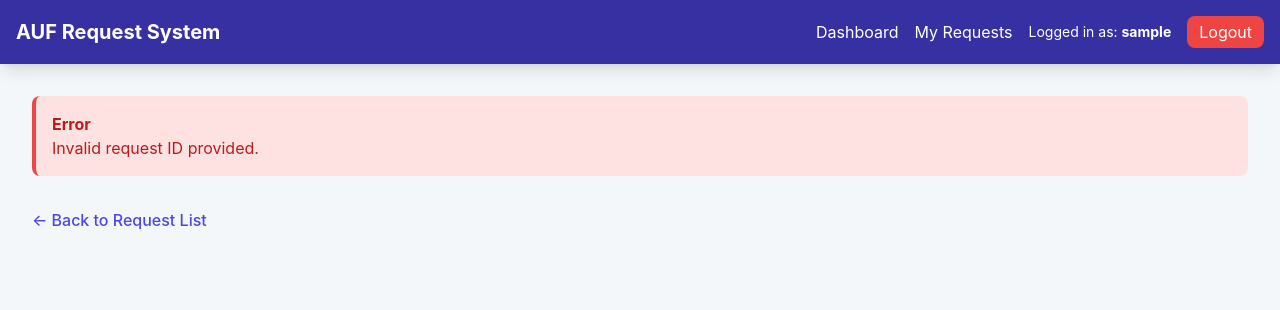
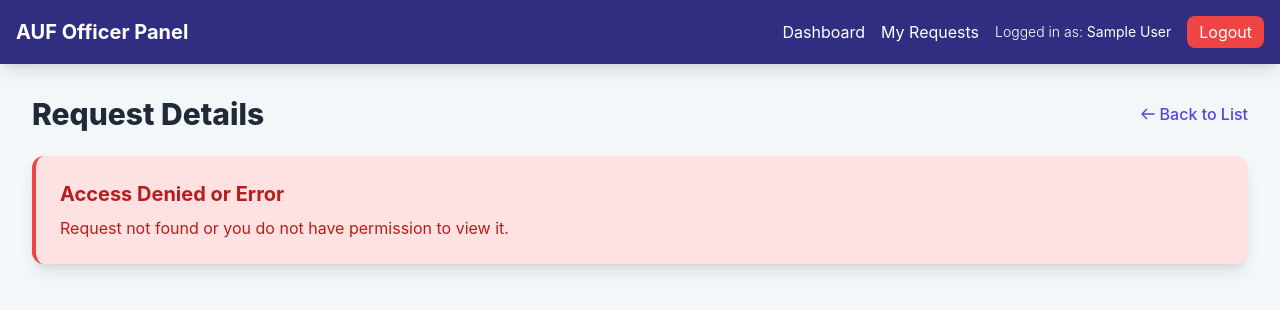
Before and after one commit to KurtSarmiento/auf-requests-system, a PHP site: page /request_details.php in a window 1280 px wide. Shown: the top 310 px of the page. Run offline with PHP 8.4, Linux system fonts and the light colour scheme; the visitor is signed in with stand-in values (Sample User, id 1); data that the repository does not hold is empty; some libraries are stand-ins or nearby versions.

Commit message:
Refactor request details page to enhance security checks, improve error handling, and update status display. Implement role-based access for officers and refine SQL queries for better data retrieval.

```diff
--- a/request_details.php
+++ b/request_details.php
@@ -2,45 +2,47 @@
 // Initialize the session
 session_start();
 
-// Check if the user is logged in. If not, redirect to login page.
+// Check if the user is logged in
 if (!isset($_SESSION["loggedin"]) || $_SESSION["loggedin"] !== true) {
     header("location: login.php");
     exit;
 }
 
-// Include database connection
 require_once "db_config.php";
 
-// Get user and organization info from session
-$current_org_id = $_SESSION["org_id"];
-$request_id = $_GET['id'] ?? null;
+// Get the request ID from the URL
+$request_id = isset($_GET['id']) ? (int)$_GET['id'] : 0;
 $request = null;
+$error_message = "";
 
-// Function to determine CSS class for status pill (copied from request_list.php)
+// Security check: Only officers from the submitting organization can view the request.
+// Signatories (Adviser, Dean, etc.) use admin_review.php.
+$is_officer = $_SESSION["role"] === 'Officer';
+$org_id = $_SESSION["org_id"];
+
+// Function to determine CSS class for status pill
 function get_status_class($status) {
     switch ($status) {
         case 'Approved':
             return 'bg-green-100 text-green-800 border-green-500';
         case 'Rejected':
             return 'bg-red-100 text-red-800 border-red-500';
-        case 'Under Review':
+        case 'Awaiting AFO Approval':
             return 'bg-yellow-100 text-yellow-800 border-yellow-500';
+        case 'Budget Available':
+            return 'bg-purple-100 text-purple-800 border-purple-500 font-bold';
         case 'Pending':
         default:
             return 'bg-blue-100 text-blue-800 border-blue-500';
     }
 }
 
-// Check if an ID was provided and is numeric
-if (!is_numeric($request_id) || $request_id <= 0) {
-    $error_message = "Invalid request ID provided.";
-} else {
-    // Prepare the SQL statement to fetch the specific request
-    // IMPORTANT: We join with users to ensure the request belongs to the user's organization for security.
+// Prepare the SQL query to select all request details
+// We select all the new status columns and join with users and organizations
 $sql = "
     SELECT
         r.*,
-            u.full_name AS submitted_by,
+        u.full_name AS submitted_by_name,
         o.org_name
     FROM
         requests r
@@ -49,14 +51,21 @@ if (!is_numeric($request_id) || $request_id <= 0) {
     JOIN
         organizations o ON u.org_id = o.org_id
     WHERE
-            r.request_id = ? AND u.org_id = ?
+        r.request_id = ?
 ";
 
+// If the user is an Officer, we must enforce that they can only see requests from their own organization.
+if ($is_officer) {
+    $sql .= " AND u.org_id = ?";
+}
+
 if ($stmt = mysqli_prepare($link, $sql)) {
-        // Bind parameters: integer (request_id), integer (org_id)
-        mysqli_stmt_bind_param($stmt, "ii", $param_request_id, $param_org_id);
-        $param_request_id = $request_id;
-        $param_org_id = $current_org_id;
+    if ($is_officer) {
+        mysqli_stmt_bind_param($stmt, "ii", $request_id, $org_id); // 'i' for request_id, 'i' for org_id
+    } else {
+        // If it's an admin (who might access this page by mistake), only bind request_id
+        mysqli_stmt_bind_param($stmt, "i", $request_id);
+    }
 
     if (mysqli_stmt_execute($stmt)) {
         $result = mysqli_stmt_get_result($stmt);
@@ -66,16 +75,22 @@ if (!is_numeric($request_id) || $request_id <= 0) {
             $error_message = "Request not found or you do not have permission to view it.";
         }
     } else {
-            $error_message = "Oops! Something went wrong with the database query.";
+        $error_message = "Database execution error: " . mysqli_error($link);
     }
+
     mysqli_stmt_close($stmt);
 } else {
-        $error_message = "Database preparation error.";
-    }
+    $error_message = "Database statement preparation error: " . mysqli_error($link);
 }
 
 // Close connection
 mysqli_close($link);
+
+// Stop execution if request not found
+if (!$request && !$error_message) {
+    $error_message = "Invalid request ID.";
+}
+
 ?>
 
 <!DOCTYPE html>
@@ -83,114 +98,165 @@ mysqli_close($link);
 <head>
     <meta charset="UTF-8">
     <meta name="viewport" content="width=device-width, initial-scale=1.0">
-    <title>Request Details | AUF System</title>
+    <title><?php echo $request ? 'Request #' . htmlspecialchars($request['request_id']) : 'Request Not Found'; ?> | AUF System</title>
     <!-- Tailwind CSS CDN -->
     <script src="https://cdn.tailwindcss.com"></script>
     <style>
         body { font-family: 'Inter', sans-serif; background-color: #f4f7f9; }
-        .detail-label { font-weight: 600; color: #4b5563; } /* gray-700 */
-        .detail-value { color: #1f2937; } /* gray-800 */
+        .status-pill {
+            padding: 4px 10px;
+            border-radius: 9999px;
+            font-size: 0.75rem;
+            font-weight: 600;
+            border: 1px solid;
+            display: inline-block;
+        }
+        .info-box {
+            padding: 1.5rem;
+            border-radius: 0.75rem;
+            background-color: #ffffff;
+            box-shadow: 0 4px 6px -1px rgba(0, 0, 0, 0.1), 0 2px 4px -2px rgba(0, 0, 0, 0.1);
+        }
     </style>
 </head>
 <body class="min-h-screen">
 
     <!-- Navigation Bar -->
-    <div class="bg-indigo-800 text-white p-4 shadow-lg flex justify-between items-center">
-        <h1 class="text-xl font-bold">AUF Request System</h1>
+    <div class="bg-indigo-900 text-white p-4 shadow-lg flex justify-between items-center">
+        <h1 class="text-xl font-bold">AUF Officer Panel</h1>
         <div class="flex items-center space-x-4">
             <a href="dashboard.php" class="hover:text-indigo-200 transition duration-150">Dashboard</a>
             <a href="request_list.php" class="hover:text-indigo-200 transition duration-150">My Requests</a>
-            <span class="text-sm">Logged in as: <b><?php echo htmlspecialchars($_SESSION["username"]); ?></b></span>
+            <span class="text-sm font-light">
+                Logged in as: <b><?php echo htmlspecialchars($_SESSION["full_name"]); ?></b>
+            </span>
             <a href="logout.php" class="bg-red-500 hover:bg-red-600 text-white px-3 py-1 rounded-lg transition duration-150">Logout</a>
         </div>
     </div>
 
     <div class="container mx-auto p-4 sm:p-8">
-
-        <?php if (isset($error_message)): ?>
-            <!-- Error Message Display -->
-            <div class="bg-red-100 border-l-4 border-red-500 text-red-700 p-4 mb-8 rounded-lg" role="alert">
-                <p class="font-bold">Error</p>
-                <p><?php echo $error_message; ?></p>
-            </div>
-            <a href="request_list.php" class="inline-block text-indigo-600 hover:text-indigo-800 font-medium">
-                &larr; Back to Request List
-            </a>
-
-        <?php elseif ($request): ?>
-            <div class="flex justify-between items-center mb-6 border-b pb-4">
+        <div class="flex justify-between items-center mb-6">
             <h2 class="text-3xl font-extrabold text-gray-800">
-                    Request #<?php echo htmlspecialchars($request['request_id']); ?>: <?php echo htmlspecialchars($request['title']); ?>
+                <?php echo $request ? 'Request #' . htmlspecialchars($request['request_id']) . ': ' . htmlspecialchars($request['title']) : 'Request Details'; ?>
             </h2>
-                <a href="request_list.php" class="inline-flex items-center text-indigo-600 hover:text-indigo-800 font-medium transition duration-150">
-                    <!-- Arrow left icon -->
-                    <svg xmlns="http://www.w3.org/2000/svg" class="h-4 w-4 mr-1" fill="none" viewBox="0 0 24 24" stroke="currentColor">
-                        <path stroke-linecap="round" stroke-linejoin="round" stroke-width="2" d="M10 19l-7-7m0 0l7-7m-7 7h18" />
-                    </svg>
+            <a href="request_list.php" class="text-indigo-600 hover:text-indigo-800 transition duration-150 font-medium flex items-center">
+                <svg class="w-4 h-4 mr-1" fill="none" stroke="currentColor" viewBox="0 0 24 24" xmlns="http://www.w3.org/2000/svg"><path stroke-linecap="round" stroke-linejoin="round" stroke-width="2" d="M10 19l-7-7m0 0l7-7m-7 7h18"></path></svg>
                 Back to List
             </a>
         </div>
 
-            <!-- Main Request Details Grid -->
-            <div class="bg-white p-6 md:p-10 rounded-xl shadow-2xl mb-8">
-                <h3 class="text-xl font-bold text-gray-800 border-b pb-3 mb-5">Summary</h3>
+        <?php if ($error_message): ?>
+            <div class="bg-red-100 border-l-4 border-red-500 text-red-700 p-6 mb-8 rounded-xl shadow-lg">
+                <p class="font-bold text-xl">Access Denied or Error</p>
+                <p class="mt-2"><?php echo $error_message; ?></p>
+            </div>
+        <?php else: ?>
 
-                <div class="grid grid-cols-1 md:grid-cols-3 gap-6">
-                    <!-- Status -->
-                    <div class="p-4 rounded-lg border-2 <?php echo get_status_class($request['status']); ?>">
-                        <p class="text-sm detail-label">Current Status</p>
-                        <p class="text-2xl font-bold mt-1"><?php echo htmlspecialchars($request['status']); ?></p>
+            <!-- Summary Section -->
+            <div class="grid grid-cols-1 lg:grid-cols-3 gap-6 mb-8">
+
+                <!-- Status Box (Where the error was) -->
+                <div class="info-box border-l-4 border-blue-500 bg-blue-50/70">
+                    <p class="text-sm font-medium text-gray-500 mb-2">Current Final Status</p>
+                    <?php
+                        // ** FIX APPLIED: Using 'final_status' key instead of 'status' **
+                        $final_status = htmlspecialchars($request['final_status']);
+                    ?>
+                    <div class="text-2xl font-bold text-gray-800">
+                        <span class="status-pill <?php echo get_status_class($final_status); ?>">
+                            <?php echo $final_status; ?>
+                        </span>
+                    </div>
                 </div>
 
-                    <!-- Type -->
-                    <div class="p-4 bg-gray-50 rounded-lg">
-                        <p class="text-sm detail-label">Request Type</p>
-                        <p class="text-lg detail-value font-medium"><?php echo htmlspecialchars($request['type']); ?></p>
+                <!-- Type Box -->
+                <div class="info-box">
+                    <p class="text-sm font-medium text-gray-500 mb-2">Request Type</p>
+                    <p class="text-xl font-bold text-gray-800"><?php echo htmlspecialchars($request['type']); ?></p>
                 </div>
 
-                    <!-- Date Submitted -->
-                    <div class="p-4 bg-gray-50 rounded-lg">
-                        <p class="text-sm detail-label">Date Submitted</p>
-                        <p class="text-lg detail-value font-medium"><?php echo date('M d, Y H:i:s', strtotime($request['date_submitted'])); ?></p>
+                <!-- Date Submitted Box -->
+                <div class="info-box">
+                    <p class="text-sm font-medium text-gray-500 mb-2">Date Submitted</p>
+                    <p class="text-xl font-bold text-gray-800">
+                        <?php echo date('M d, Y H:i:s', strtotime($request['date_submitted'])); ?>
+                    </p>
+                </div>
             </div>
 
-                    <!-- Organization -->
-                    <div class="p-4 bg-gray-50 rounded-lg">
-                        <p class="text-sm detail-label">Organization</p>
-                        <p class="text-lg detail-value font-medium"><?php echo htmlspecialchars($request['org_name']); ?></p>
+            <div class="grid grid-cols-1 lg:grid-cols-3 gap-6 mb-8">
+                <!-- Organization Box -->
+                <div class="info-box">
+                    <p class="text-sm font-medium text-gray-500 mb-2">Organization</p>
+                    <p class="text-xl font-bold text-gray-800"><?php echo htmlspecialchars($request['org_name']); ?></p>
                 </div>
 
-                    <!-- Submitted By -->
-                    <div class="p-4 bg-gray-50 rounded-lg">
-                        <p class="text-sm detail-label">Submitted By</p>
-                        <p class="text-lg detail-value font-medium"><?php echo htmlspecialchars($request['submitted_by']); ?></p>
+                <!-- Submitted By Box -->
+                <div class="info-box">
+                    <p class="text-sm font-medium text-gray-500 mb-2">Submitted By</p>
+                    <p class="text-xl font-bold text-gray-800"><?php echo htmlspecialchars($request['submitted_by_name']); ?></p>
                 </div>
 
-                    <!-- Amount -->
-                    <div class="p-4 bg-gray-50 rounded-lg">
-                        <p class="text-sm detail-label">Requested/Liquidated Amount</p>
-                        <p class="text-lg detail-value font-medium">
-                            <?php echo $request['amount'] !== NULL ? '₱' . number_format($request['amount'], 2) : 'N/A'; ?>
+                <!-- Amount Box -->
+                <div class="info-box">
+                    <p class="text-sm font-medium text-gray-500 mb-2">Requested Amount</p>
+                    <p class="text-xl font-bold text-indigo-700">
+                        ₱<?php echo number_format($request['amount'], 2); ?>
                     </p>
+                </div>
+            </div>
+
+            <!-- Description and Approval Status -->
+            <div class="grid grid-cols-1 lg:grid-cols-3 gap-6">
+
+                <!-- Description -->
+                <div class="lg:col-span-2 info-box h-full">
+                    <h3 class="text-xl font-semibold text-gray-800 mb-4 border-b pb-2">Detailed Justification</h3>
+                    <p class="text-gray-700 whitespace-pre-wrap"><?php echo htmlspecialchars($request['description']); ?></p>
+                </div>
+
+                <!-- Approval Stages -->
+                <div class="info-box border-l-4 border-gray-300 bg-gray-50">
+                    <h3 class="text-xl font-semibold text-gray-800 mb-4 border-b pb-2">Approval Flow</h3>
+                    <div class="space-y-3">
+                        <?php
+                        $signatories = [
+                            'Adviser' => 'adviser_status',
+                            'Dean' => 'dean_status',
+                            'OSAFA Head' => 'osafa_status',
+                            'AFO Head' => 'afo_status'
+                        ];
+
+                        foreach ($signatories as $role_name => $col_name):
+                            $status = htmlspecialchars($request[$col_name]);
+                        ?>
+                            <div class="flex justify-between items-center text-sm">
+                                <p class="font-medium text-gray-700"><?php echo $role_name; ?></p>
+                                <span class="status-pill <?php echo get_status_class($status); ?>">
+                                    <?php echo $status; ?>
+                                </span>
+                            </div>
+                        <?php endforeach; ?>
+
+                        <div class="pt-4 border-t border-gray-200">
+                            <p class="font-semibold text-gray-800 mb-2">Budget Availability</p>
+                            <?php
+                                // Displaying notification status here
+                                $notification_status = htmlspecialchars($request['notification_status']);
+                            ?>
+                            <span class="status-pill text-sm <?php echo get_status_class($notification_status); ?>">
+                                <?php echo $notification_status; ?>
+                            </span>
                         </div>
                     </div>
                 </div>
 
-            <!-- Description Section -->
-            <div class="bg-white p-6 md:p-10 rounded-xl shadow-2xl mb-8">
-                <h3 class="text-xl font-bold text-gray-800 border-b pb-3 mb-5">Detailed Description</h3>
-                <div class="prose max-w-none text-gray-700 leading-relaxed whitespace-pre-wrap">
-                    <?php echo htmlspecialchars($request['description']); ?>
-                </div>
+                <!-- Placeholder for Files -->
+                <div class="lg:col-span-3 info-box bg-yellow-50 border-yellow-500 border-dashed border-2">
+                    <h3 class="text-xl font-semibold text-yellow-800 mb-4">Supporting Attachments (Coming Next)</h3>
+                    <p class="text-yellow-700">Once the file upload feature is implemented, any attached documents will be listed here for download.</p>
                 </div>
 
-            <!-- File Attachments Section (Placeholder for future development) -->
-            <div class="bg-white p-6 md:p-10 rounded-xl shadow-2xl">
-                <h3 class="text-xl font-bold text-gray-800 border-b pb-3 mb-5">File Attachments (Documents/Images)</h3>
-                <div class="text-gray-500 italic p-4 bg-gray-50 rounded-lg">
-                    No files have been attached yet. This feature will be implemented in a later step.
-                </div>
-                <!-- Future loop will go here to list files from the 'files' table -->
             </div>
 
         <?php endif; ?>
```
Lines whose indentation alone changed are shown as unchanged.
